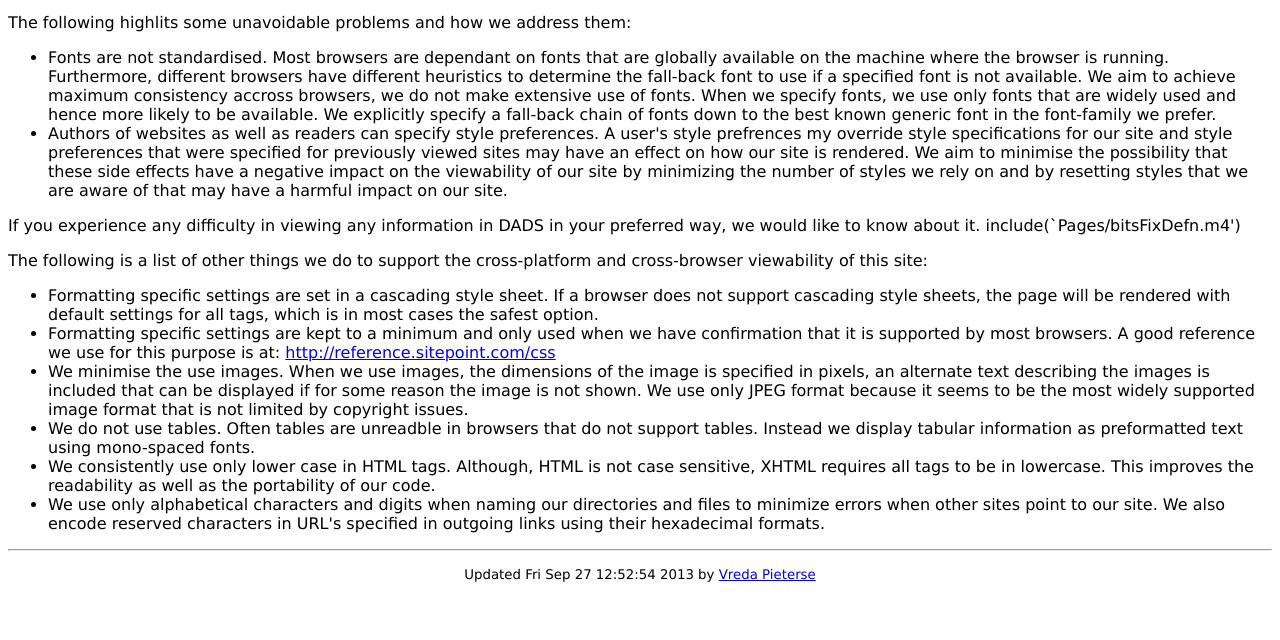
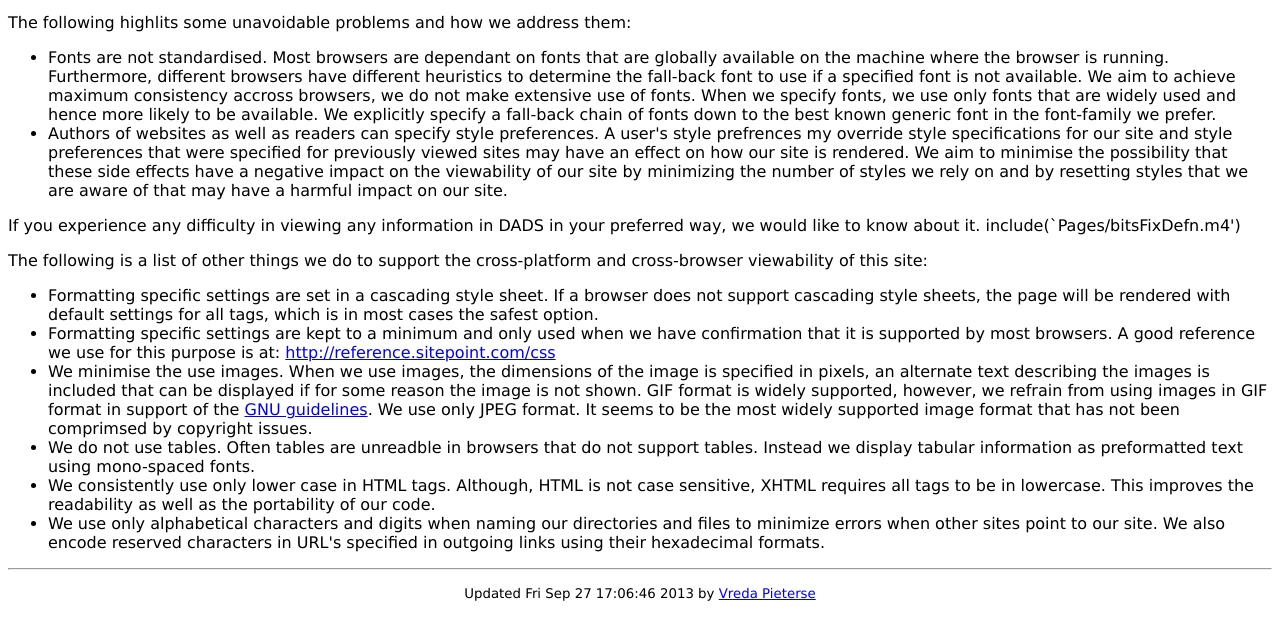
Before and after one commit to vpieterse/dads, a plain HTML site: page Drafts/anyBrowser.html in a window 1280 px wide. Shown: the part 158-798 px from the top of the page. Drawn offline with Linux system fonts and the light colour scheme.

Commit message:
Added a link to GNU guidelines to justify no GIF's

```diff
--- a/Drafts/anyBrowser.html
+++ b/Drafts/anyBrowser.html
@@ -58,9 +58,12 @@ cross-platform and cross-browser viewability of this site:</p>
 <li>We minimise the use images. When we use images, the dimensions of
   the image is specified in pixels, an alternate text describing the
   images is included that can be displayed if for some reason the
-  image is not shown. We use only JPEG format because it seems to be
-  the most widely supported image format that is not limited by
-  copyright issues.
+  image is not shown. GIF format is widely supported, however, we
+  refrain from using images in GIF format in support of the <a href="http://www.gnu.org/server/fsf-html-style-sheet.html#UseofGraphics"
+  target = "_blank">GNU
+  guidelines</a>. We use only JPEG format. It seems to be
+  the most widely supported image format that has not been comprimsed
+  by copyright issues.
 <li>We do not use tables. Often tables are unreadble in browsers that
   do not support tables. Instead we display tabular information as
   preformatted text using mono-spaced fonts.
@@ -78,7 +81,7 @@ cross-platform and cross-browser viewability of this site:</p>
 <center>
 <p>
 <small>Updated
-Fri Sep 27 12:52:54 2013
+Fri Sep 27 17:06:46 2013
 by <a href="http://www.cs.up.ac.za/cs/vpieterse">Vreda Pieterse
 </a></small></p></center>
 </body>
```
